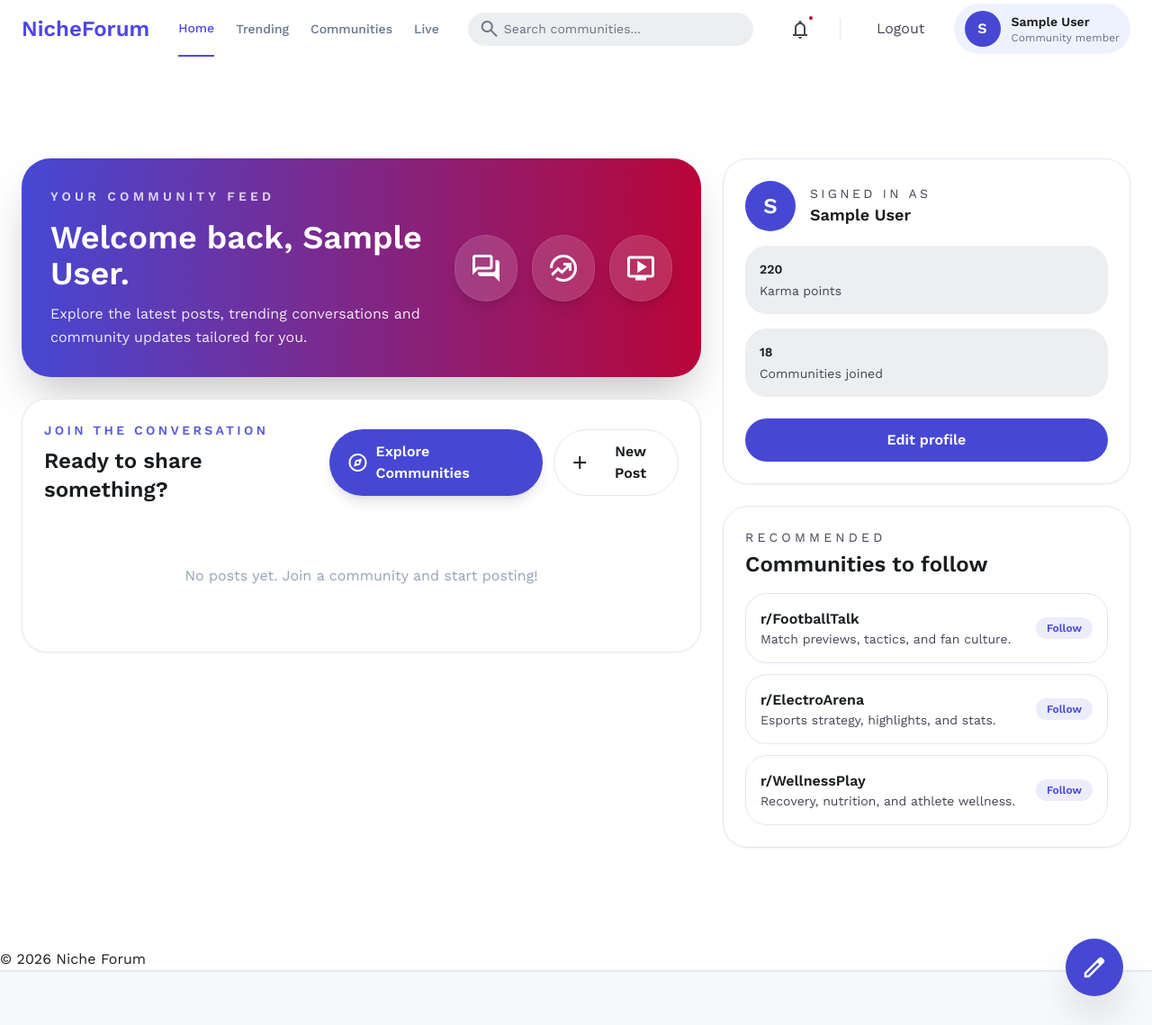
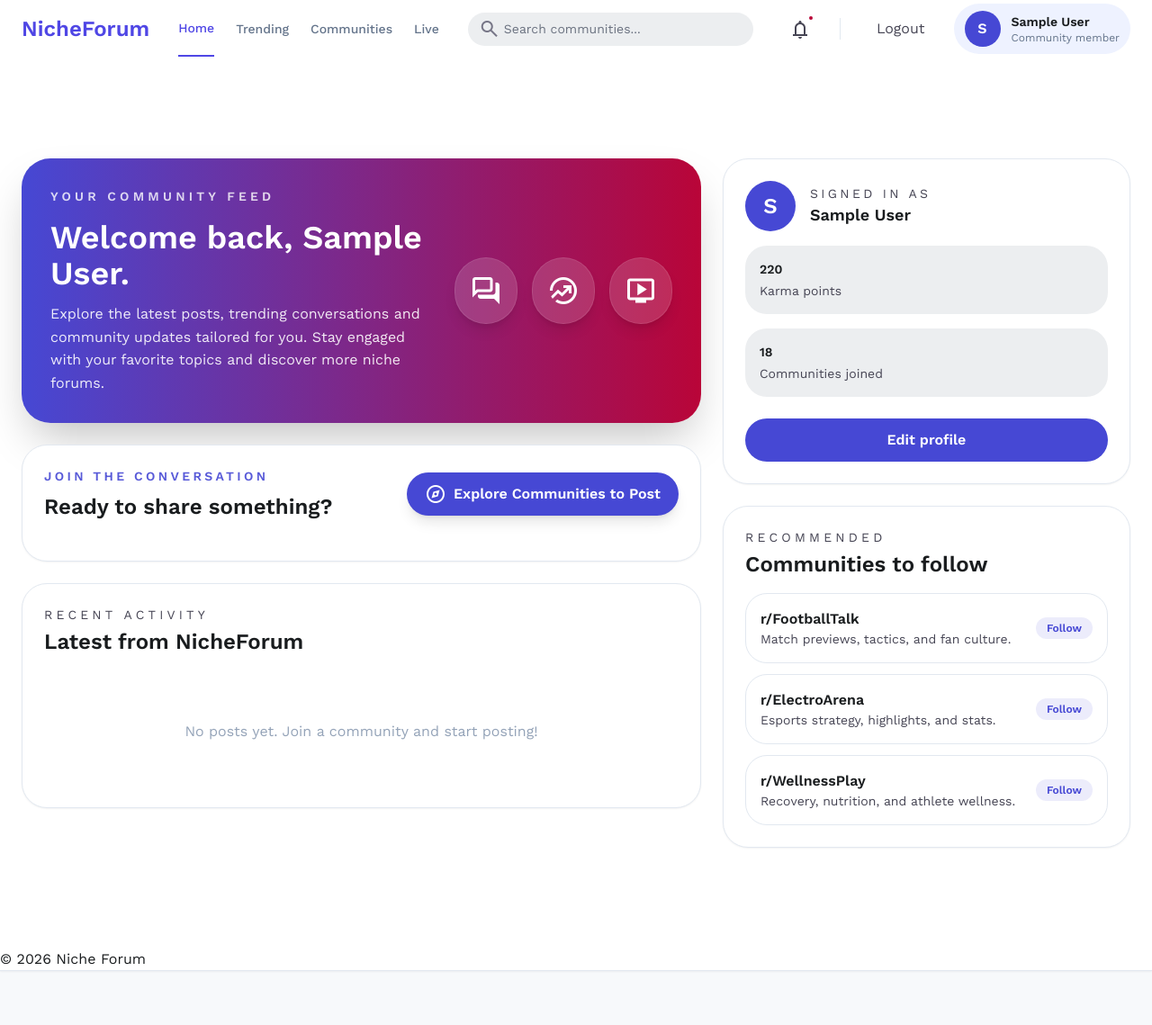
Before and after one commit to GyaljenM/AI39B_Group9_-NicheForum-, a Flask app: page / in a window 1280 px wide. Shown: the whole page at 90% size. Run offline with Flask 3, Linux system fonts and the light colour scheme; the visitor is signed in with stand-in values (Sample User, id 1); data that the repository does not hold is empty; some libraries are stand-ins or nearby versions.

Commit message:
new changes

```diff
--- a/app/templates/dashboard.html
+++ b/app/templates/dashboard.html
@@ -11,37 +11,41 @@
                     <div>
                         <p class="text-sm font-semibold uppercase tracking-[0.3em] text-white/80">Your community feed</p>
                         <h1 class="mt-4 text-4xl font-bold">Welcome back, {{ user_name }}.</h1>
-                        <p class="mt-3 max-w-2xl text-white/90 text-body-lg">Explore the latest posts, trending conversations and community updates tailored for you.</p>
+                        <p class="mt-3 max-w-2xl text-white/90 text-body-lg">Explore the latest posts, trending conversations and community updates tailored for you. Stay engaged with your favorite topics and discover more niche forums.</p>
                     </div>
                     <div class="flex items-center gap-4">
-                        <a href="{{ url_for('Home.communities') }}" class="rounded-full bg-white/15 p-4 shadow-lg border border-white/10 hover:bg-white/25 transition-all" title="Communities">
+                        <a href="{{ url_for('Home.communities') }}" class="rounded-full bg-white/15 p-4 shadow-lg border border-white/10 hover:bg-white/25 transition-all group" title="Communities">
                             <span class="material-symbols-outlined text-4xl">forum</span>
                         </a>
-                        <a href="{{ url_for('Home.trending') }}" class="rounded-full bg-white/15 p-4 shadow-lg border border-white/10 hover:bg-white/25 transition-all" title="Trending">
+                        <a href="{{ url_for('Home.trending') }}" class="rounded-full bg-white/15 p-4 shadow-lg border border-white/10 hover:bg-white/25 transition-all group" title="Trending">
                             <span class="material-symbols-outlined text-4xl">whatshot</span>
                         </a>
-                        <a href="{{ url_for('Home.live') }}" class="rounded-full bg-white/15 p-4 shadow-lg border border-white/10 hover:bg-white/25 transition-all" title="Live Matches">
+                        <a href="{{ url_for('Home.live') }}" class="rounded-full bg-white/15 p-4 shadow-lg border border-white/10 hover:bg-white/25 transition-all group" title="Live Matches">
                             <span class="material-symbols-outlined text-4xl">live_tv</span>
                         </a>
                     </div>
                 </div>
             </div>
 
+            <div class="grid gap-6">
                 <div class="bg-white rounded-[28px] p-6 shadow-sm border border-slate-200">
-                <div class="flex items-center justify-between mb-5">
+                    <div class="flex flex-col sm:flex-row sm:items-center sm:justify-between gap-4 mb-5">
                         <div>
                             <p class="text-sm uppercase tracking-[0.24em] text-primary/90 font-semibold">Join the conversation</p>
                             <h2 class="text-2xl font-semibold text-on-background mt-2">Ready to share something?</h2>
                         </div>
-                    <div class="flex gap-3">
                         <a href="{{ url_for('Home.communities') }}" class="inline-flex items-center gap-2 rounded-full bg-primary px-5 py-3 text-white font-semibold shadow-lg hover:bg-primary-container transition-all">
                             <span class="material-symbols-outlined">explore</span>
-                            Explore Communities
+                            Explore Communities to Post
                         </a>
-                        <button onclick="document.getElementById('postModal')?.classList.toggle('hidden')" class="inline-flex items-center gap-2 rounded-full border border-slate-200 px-4 py-3 bg-white text-on-background font-semibold hover:bg-surface-bright transition-all">
-                            <span class="material-symbols-outlined">add</span>
-                            New Post
-                        </button>
+                    </div>
+                </div>
+
+                <div class="bg-white rounded-[28px] p-6 shadow-sm border border-slate-200">
+                    <div class="flex items-center justify-between mb-6">
+                        <div>
+                            <p class="text-sm uppercase tracking-[0.3em] text-on-surface-variant">Recent Activity</p>
+                            <h2 class="text-2xl font-semibold text-on-background mt-1">Latest from NicheForum</h2>
                         </div>
                     </div>
 
@@ -71,70 +75,11 @@
                             </div>
                         {% endif %}
                     </div>
-
-                {% if threads %}
-                <div class="mt-6">
-                    <h3 class="text-lg font-semibold mb-4">Trending Threads</h3>
-                    <div class="space-y-4">
-                        {% for thread in threads[:5] %}
-                        <div class="rounded-2xl border border-slate-100 p-4">
-                            <a href="{{ url_for('Thread.view_thread', thread_id=thread.id) }}" class="font-semibold text-on-background">{{ thread.title }}</a>
-                            <p class="text-xs text-on-surface-variant">by {{ thread.author }} • {{ thread.created_at }}</p>
                 </div>
-                        {% endfor %}
-                    </div>
-                </div>
-                {% endif %}
             </div>
         </div>
 
         {% include "_sidebar.html" %}
-
     </div>
 </section>
-
-<!-- FAB for Create Action -->
-<button onclick="toggleModal()" class="fixed bottom-8 right-8 w-16 h-16 bg-primary text-white rounded-full shadow-2xl flex items-center justify-center hover:scale-110 transition-all active:scale-95 group z-40">
-<span class="material-symbols-outlined text-3xl">edit</span>
-<span class="absolute right-full mr-4 bg-on-background text-white px-4 py-2 rounded-lg text-sm font-label-bold opacity-0 group-hover:opacity-100 transition-all whitespace-nowrap pointer-events-none">New Thread</span>
-</button>
-
-<!-- Modal for Creating New Thread -->
-<div id="threadModal" class="fixed inset-0 z-50 flex items-center justify-center hidden bg-black/50 backdrop-blur-sm p-4 text-on-surface">
-    <div class="bg-white w-full max-w-lg rounded-3xl shadow-2xl overflow-hidden animate-in zoom-in duration-200">
-        <div class="p-6 border-b border-slate-100 flex justify-between items-center">
-            <h2 class="font-headline-sm text-headline-sm">Create New Thread</h2>
-            <button onclick="toggleModal()" class="w-10 h-10 flex items-center justify-center rounded-full hover:bg-slate-100 transition-all">
-                <span class="material-symbols-outlined">close</span>
-            </button>
-        </div>
-        <form action="{{ url_for('Thread.create_thread') }}" method="POST" class="p-6 space-y-4">
-            <div>
-                <label class="block text-sm font-label-bold mb-1 text-on-surface-variant">Title</label>
-                <input name="title" type="text" placeholder="What's on your mind?" class="w-full rounded-xl border-slate-200 focus:ring-primary focus:border-primary px-4 py-3" required>
-            </div>
-            <div>
-                <label class="block text-sm font-label-bold mb-1 text-on-surface-variant">Content</label>
-                <textarea name="content" rows="4" placeholder="Deep dive into your topic..." class="w-full rounded-xl border-slate-200 focus:ring-primary focus:border-primary px-4 py-3" required></textarea>
-            </div>
-            <div>
-                <label class="block text-sm font-label-bold mb-1 text-on-surface-variant">Category</label>
-                <select name="category" class="w-full rounded-xl border-slate-200 focus:ring-primary focus:border-primary px-4 py-3">
-                    <option value="Sports">Sports</option>
-                    <option value="eSports">eSports</option>
-                    <option value="Strategy">Strategy</option>
-                    <option value="News">News</option>
-                </select>
-            </div>
-            <button type="submit" class="w-full py-4 bg-primary text-white rounded-xl font-label-bold hover:bg-primary-container transition-all shadow-lg active:scale-95 mt-4">Post Thread</button>
-        </form>
-    </div>
-</div>
-
-<script>
-    function toggleModal() {
-        const modal = document.getElementById('threadModal');
-        modal.classList.toggle('hidden');
-    }
-</script>
 {% endblock %}
```
Lines whose indentation alone changed are shown as unchanged.
